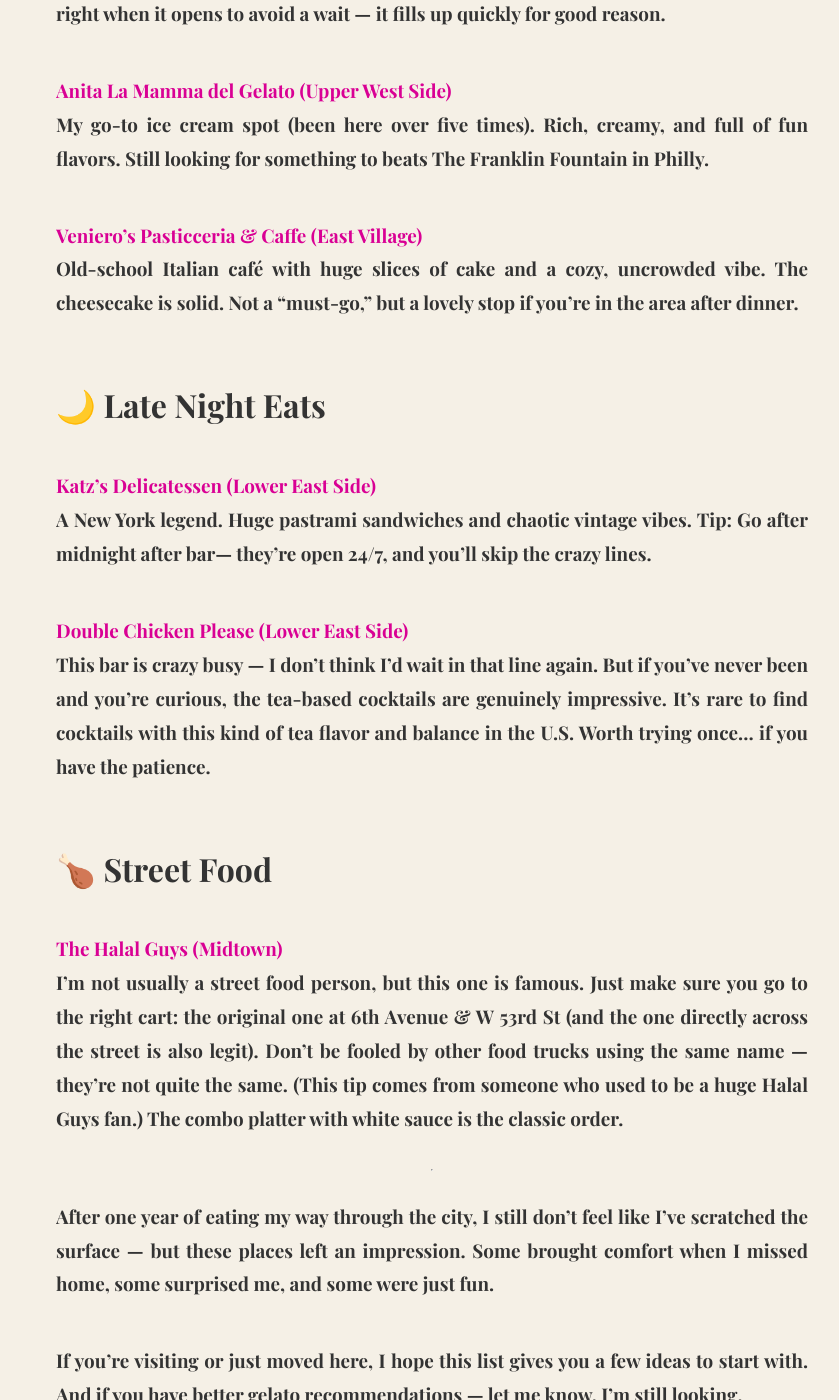
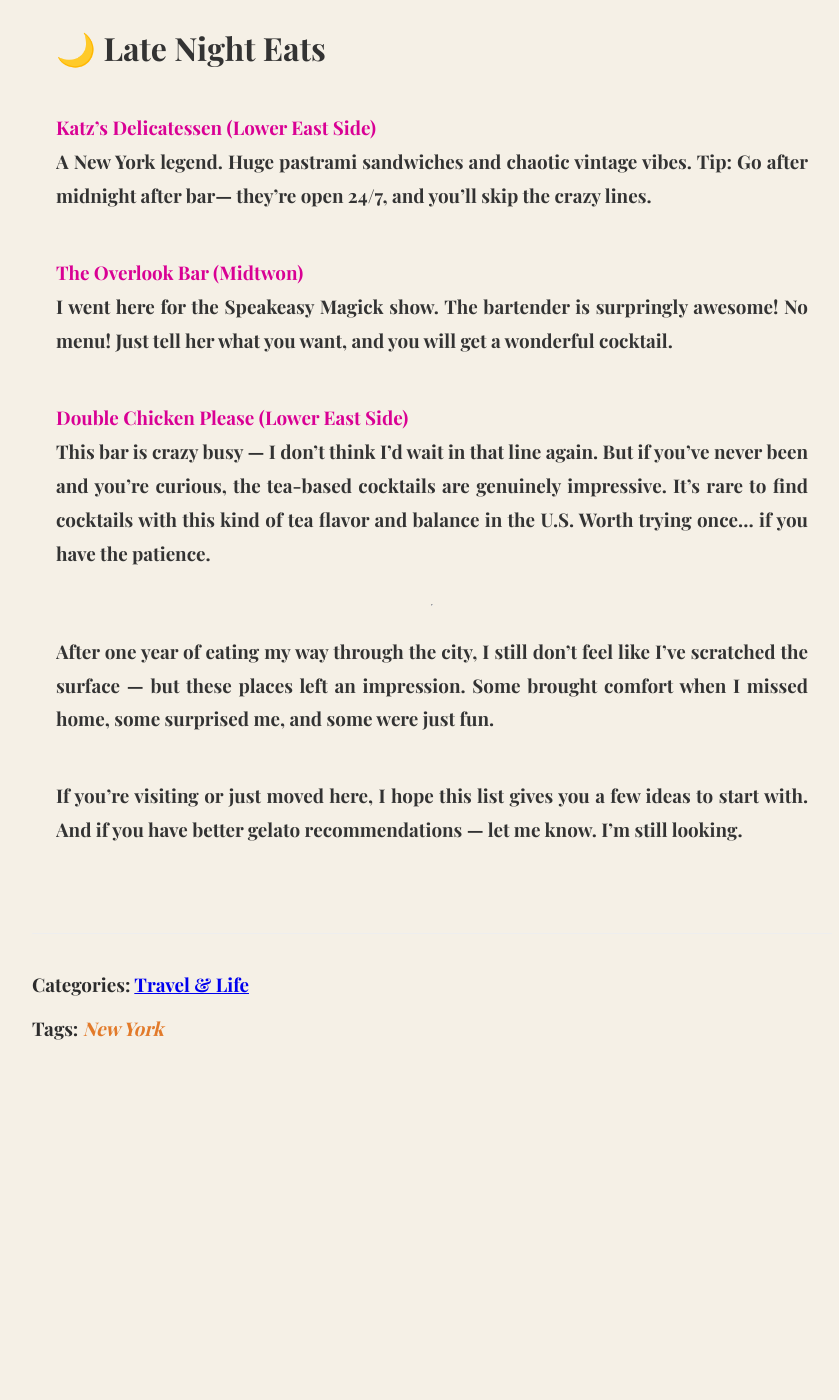
Before and after one commit to ColetteChang/colettechang.github.io, a Jekyll site: the page built from _posts/2025-05-10-Colette’s-NYC-Food-Guide.md, in a window 1280 px wide and 1400 px high, scrolled down 3153 px. Shown: the whole window, without its empty margins (208-1047 px from the left). Built offline with Jekyll 4.4.1, drawn with Linux system fonts in a browser that asks for light colours; after the commit the page ends 4226 px from its top, so only the background shows below that; some of the changed text lies outside the part shown.

```diff
--- a/_posts/2025-05-10-Colette’s-NYC-Food-Guide.md
+++ b/_posts/2025-05-10-Colette’s-NYC-Food-Guide.md
@@ -34,14 +34,8 @@
 <span style="color:rgb(217, 0, 148);"><b>Sakagura (Midtown East)</b></span>
 High-quality Japanese food that's still affordable. Come for the weekday lunch special! Surprisingly fulfilling and tucked away in a hidden basement, which makes it feel like a delicious little secret.
 
-<span style="color:rgb(217, 0, 148);"><b>Mala Project (East Village & Midtown)</b></span>
-The best dry pot I've had in Manhattan. Still not Asia-level, but flavorful and comforting if you're craving that numbing spice.
-
 <span style="color:rgb(217, 0, 148);"><b>Maxi's Noodle (Flushing)</b></span>
 The best wonton I've had in the U.S. I made the trip to Flushing just for it — twice! Still need to try their Manhattan location.
-
-<span style="color:rgb(217, 0, 148);"><b>Dhamaka (Lower East Side)</b></span>
-A high-quality Indian restaurant that delivers bold flavors and unique dishes. Definitely try the biryani - the pot is covered by bread! A really traditional way to make the dish. Also, don't miss the dessert! It's exotic, but surprisingly tasty. A great spot when you want something different and exciting.
 
 <span style="color:rgb(217, 0, 148);"><b>Bar B (Greenwich Village)</b></span>
 A tiny standing bar with great happy hour and fun energy. No seats, but that's part of the charm. Perfect for a quick bite before heading to dessert with friends.
@@ -68,13 +62,12 @@
 <span style="color:rgb(217, 0, 148);"><b>Katz's Delicatessen (Lower East Side)</b></span>
 A New York legend. Huge pastrami sandwiches and chaotic vintage vibes. Tip: Go after midnight after bar— they're open 24/7, and you'll skip the crazy lines.
 
+<span style="color:rgb(217, 0, 148);"><b>The Overlook Bar (Midtwon)</b></span>
+I went here for the Speakeasy Magick show. The bartender is surpringly awesome! No menu! Just tell her what you want, and you will get a wonderful cocktail.
+
 <span style="color:rgb(217, 0, 148);"><b>Double Chicken Please (Lower East Side)</b></span>
 This bar is crazy busy — I don't think I'd wait in that line again. But if you've never been and you're curious, the tea-based cocktails are genuinely impressive. It's rare to find cocktails with this kind of tea flavor and balance in the U.S. Worth trying once… if you have the patience.
 
-## 🍗 Street Food
-
-<span style="color:rgb(217, 0, 148);"><b>The Halal Guys (Midtown)</b></span>
-I'm not usually a street food person, but this one is famous. Just make sure you go to the right cart: the original one at 6th Avenue & W 53rd St (and the one directly across the street is also legit). Don't be fooled by other food trucks using the same name — they're not quite the same. (This tip comes from someone who used to be a huge Halal Guys fan.) The combo platter with white sauce is the classic order.
 
 ---
 
--- a/blog/index.html
+++ b/blog/index.html
@@ -27,9 +27,3 @@
     {% endfor %}
   </div>
 </main>
-
-<a href="/search.html" class="search-icon" aria-label="Search">
-  <i class="fas fa-search"></i>
-</a>
-
-<img src="graduate photo.jpeg" alt="Colette Chang Graduation" class="index-main-photo">
```
